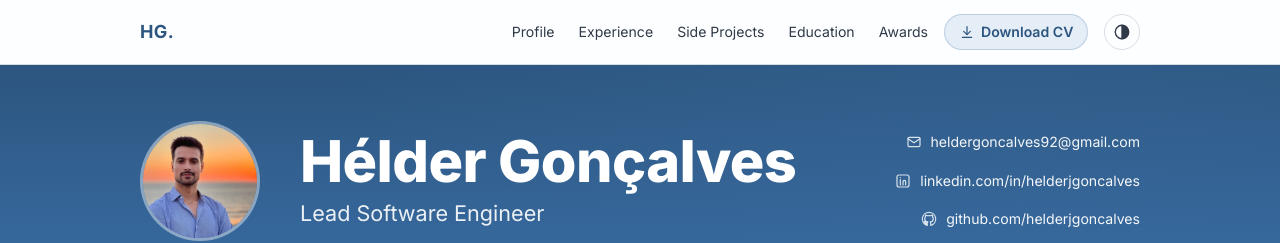
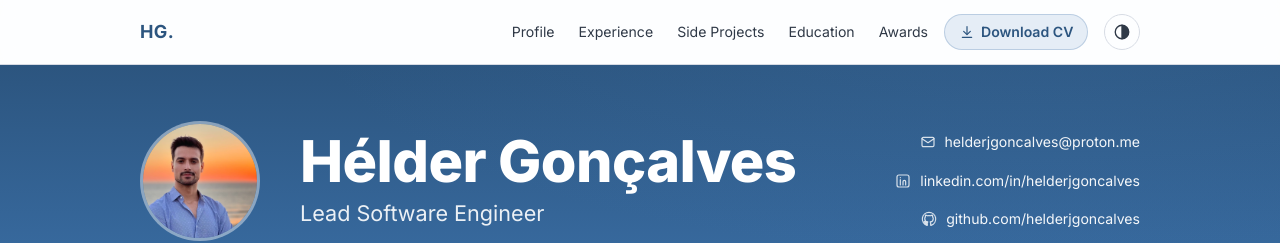
Before and after one commit to heldergoncalves92/heldergoncalves92.github.io, a React (Vite) app: page / in a window 1280 px wide. Shown: the top 243 px of the page. Built offline with nearby package versions, Linux system fonts and the light colour scheme.

Commit message:
chore: switch the public contact email to Proton
Keep the site, structured data, and downloadable CV on the same address.

```diff
--- a/index.html
+++ b/index.html
@@ -103,7 +103,7 @@
           "description": "Lead Software Engineer at OutSystems with 10+ years building developer tools, integrating Generative AI, and architecting cloud-native React/AWS systems.",
           "url": "https://hgoncalves.uk/",
           "image": "https://hgoncalves.uk/portrait.jpg",
-          "email": "mailto:heldergoncalves92@gmail.com",
+          "email": "mailto:helderjgoncalves@proton.me",
           "sameAs": [
             "https://www.linkedin.com/in/helderjgoncalves",
             "https://github.com/helderjgoncalves"
--- a/src/data/cv.ts
+++ b/src/data/cv.ts
@@ -11,7 +11,7 @@ export const cv: CvData = {
       'Currently driving the integration of Generative AI into the OutSystems IDE, architecting the systems that leverage LLMs to power conversational workflows.',
     ],
     contacts: [
-      { label: 'heldergoncalves92@gmail.com', href: 'mailto:heldergoncalves92@gmail.com', icon: 'email' },
+      { label: 'helderjgoncalves@proton.me', href: 'mailto:helderjgoncalves@proton.me', icon: 'email' },
       { label: 'linkedin.com/in/helderjgoncalves', href: 'https://linkedin.com/in/helderjgoncalves', icon: 'linkedin' },
       { label: 'github.com/helderjgoncalves', href: 'https://github.com/helderjgoncalves', icon: 'github' },
     ],
```
Also changed, not shown: 1 other file (tests, documents, lock files or other folders).
